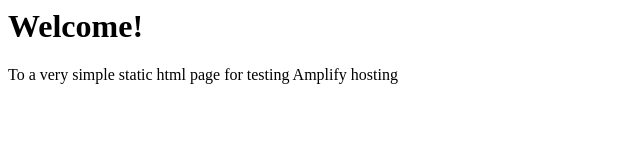
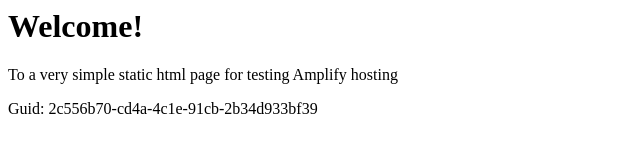
Before and after one commit to aws-aemilia-sfo/Github-PR-Commit-Integration-Test-DoNotTouch-v1-preprod-us-west-1, a website: page src/index.html in a window 1280 px wide. Shown: the whole page, without its empty margins (0-640 px from the left). Drawn offline with Linux system fonts and the light colour scheme.

Commit message:
commit from integ tests

```diff
--- a/src/index.html
+++ b/src/index.html
@@ -1,3 +1,5 @@
+
+
 <html lang="en">
 
 <head>
@@ -10,6 +12,6 @@
 <body>
     <h1>Welcome!</h1>
     <p>To a very simple static html page for testing Amplify hosting</p>
-</body>
+    <p>Guid: 2c556b70-cd4a-4c1e-91cb-2b34d933bf39</p></body>
 
 </html>
```
